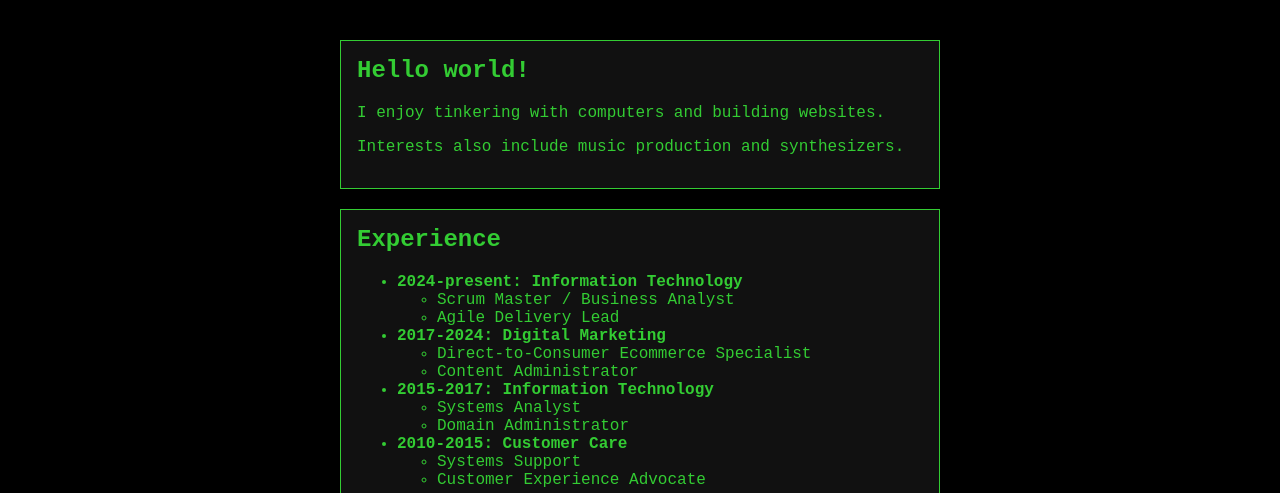
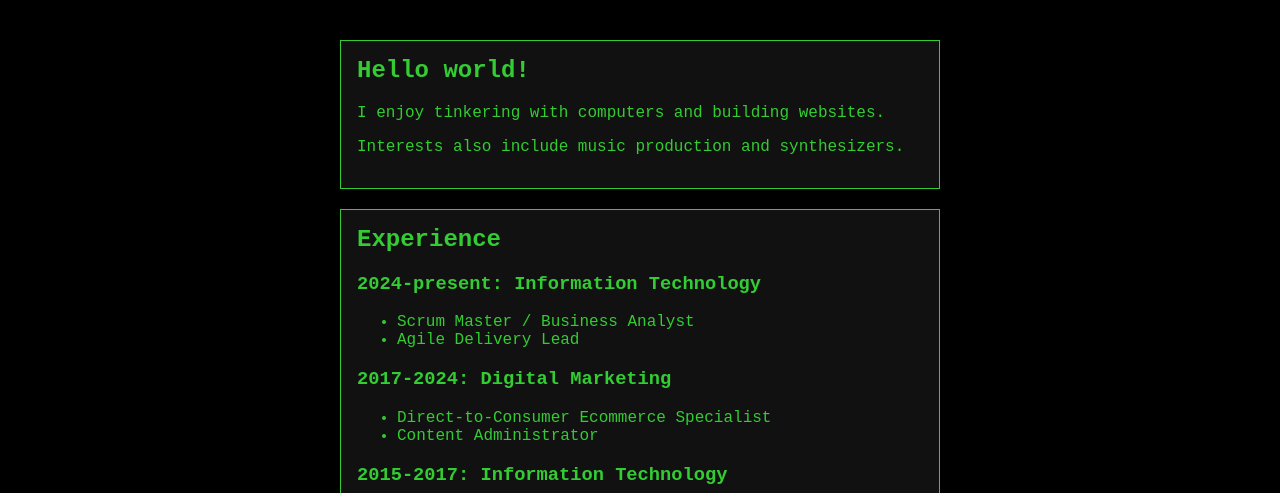
Before and after one commit to bbooker5/bookermarketing, a plain HTML site: page index.html in a window 1280 px wide. Shown: the part 307-800 px from the top of the page. Drawn offline with Linux system fonts and the light colour scheme; files that its build step writes are made by us from their sources.

Commit message:
Add files via upload

```diff
--- a/index.html
+++ b/index.html
@@ -30,30 +30,22 @@
       <section id="experience">
             <!--<p>I have experience working in the Information Technology, Digital Marketing and Customer Care service.</p>-->
             <h2>Experience</h2>
-            <ul>
-              <li>
-                <strong>2024-present: Information Technology</strong>
-                <ul>
-                  <li>Scrum Master / Business Analyst</li>
-                  <li>Agile Delivery Lead</li>
-                </ul>
-              </li>
-              <li>
-                <strong>2017-2024: Digital Marketing</strong>
+            <h3>2024-present: Information Technology</h3>
+              <ul>
+                <li>Scrum Master / Business Analyst</li>
+                <li>Agile Delivery Lead</li>
+              </ul>
+            <h3>2017-2024: Digital Marketing</h3>
                 <ul>
                   <li>Direct-to-Consumer Ecommerce Specialist</li>
                   <li>Content Administrator</li>
                 </ul>
-              </li>
-              <li>
-                <strong>2015-2017: Information Technology</strong>
+            <h3>2015-2017: Information Technology</h3>
                 <ul>
                   <li>Systems Analyst</li>
                   <li>Domain Administrator</li>
                 </ul>
-              </li>
-              <li>
-                <strong>2010-2015: Customer Care</strong>
+                <h3>2010-2015: Customer Care</h3>
                 <ul>
                   <li>Systems Support</li>
                   <li>Customer Experience Advocate</li>
```
